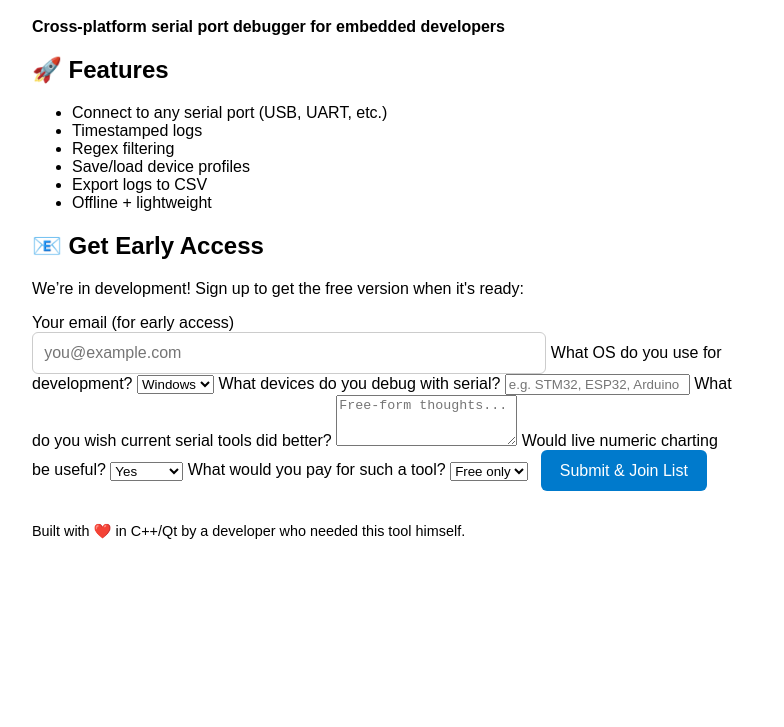
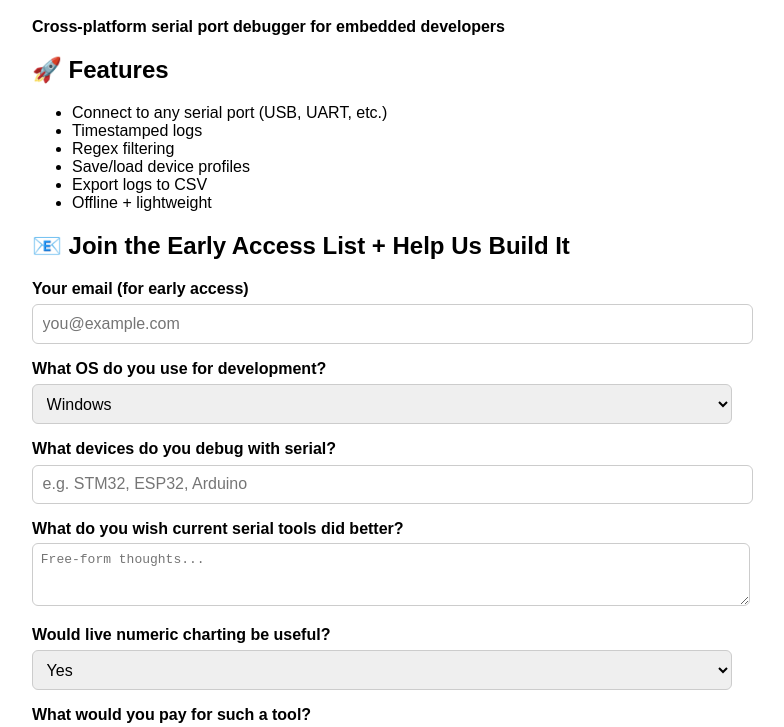
Before and after one commit to pjeansonqc/SerialPortX, a plain HTML site: page index.html in a window 1280 px wide. Shown: the part 73-800 px from the top of the page, without its empty margins (0-784 px from the left). Drawn offline with Linux system fonts and the light colour scheme.

Commit message:
Update index.html

```diff
--- a/index.html
+++ b/index.html
@@ -11,10 +11,19 @@
       max-width: 700px;
     }
     h1 { font-size: 2em; }
-    input[type="email"] {
-      padding: 0.7em;
+    label {
+      display: block;
+      margin-top: 1em;
+      font-weight: bold;
+    }
+    input[type="text"],
+    input[type="email"],
+    textarea,
+    select {
+      width: 100%;
+      padding: 0.6em;
+      margin-top: 0.4em;
       font-size: 1em;
-      width: 70%;
       border: 1px solid #ccc;
       border-radius: 6px;
     }
@@ -26,14 +35,10 @@
       border: none;
       border-radius: 6px;
       cursor: pointer;
-      margin-left: 0.5em;
+      margin-top: 1em;
     }
     button:hover {
       background-color: #005fa3;
-    }
-    form {
-      margin-top: 1em;
-      margin-bottom: 2em;
     }
   </style>
 </head>
@@ -52,11 +57,10 @@
     <li>Offline + lightweight</li>
   </ul>
 
-  <h2>📧 Get Early Access</h2>
-  <p>We’re in development! Sign up to get the free version when it's ready:</p>
+  <h2>📧 Join the Early Access List + Help Us Build It</h2>
+  <form action="https://formspree.io/f/xqaqakop" method="POST">
 
-  <form action="https://formspree.io/f/xqaqakop" method="POST">
-     <label for="email">Your email (for early access)</label>
+    <label for="email">Your email (for early access)</label>
     <input type="email" id="email" name="email" placeholder="you@example.com" required />
 
     <label for="os">What OS do you use for development?</label>
@@ -91,7 +95,7 @@
     <button type="submit">Submit & Join List</button>
   </form>
 
-  <p style="font-size: 0.9em;">Built with ❤️ in C++/Qt by a developer who needed this tool himself.</p>
+  <p style="margin-top: 2em; font-size: 0.9em;">No spam. We’ll email you when the tool is ready for download. – Built by a fellow dev in Qt/C++.</p>
 
 </body>
 </html>
```
